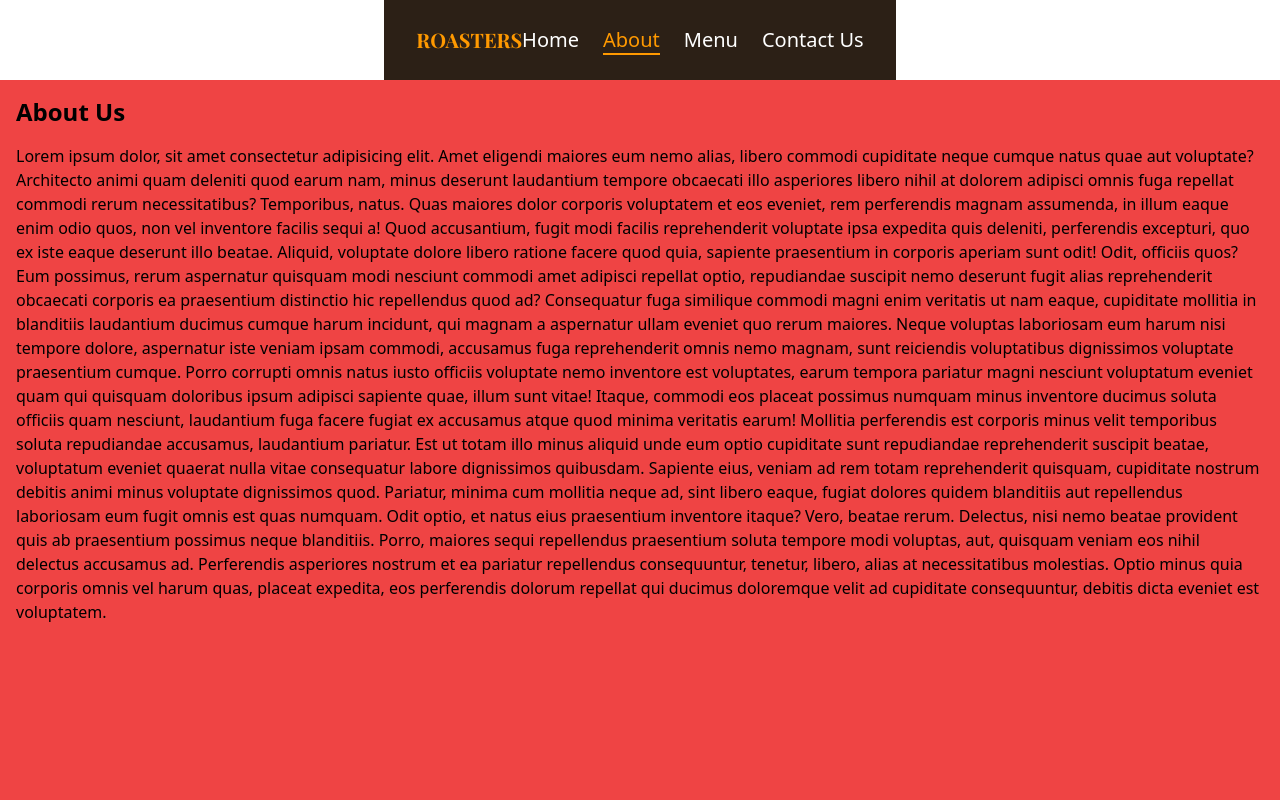
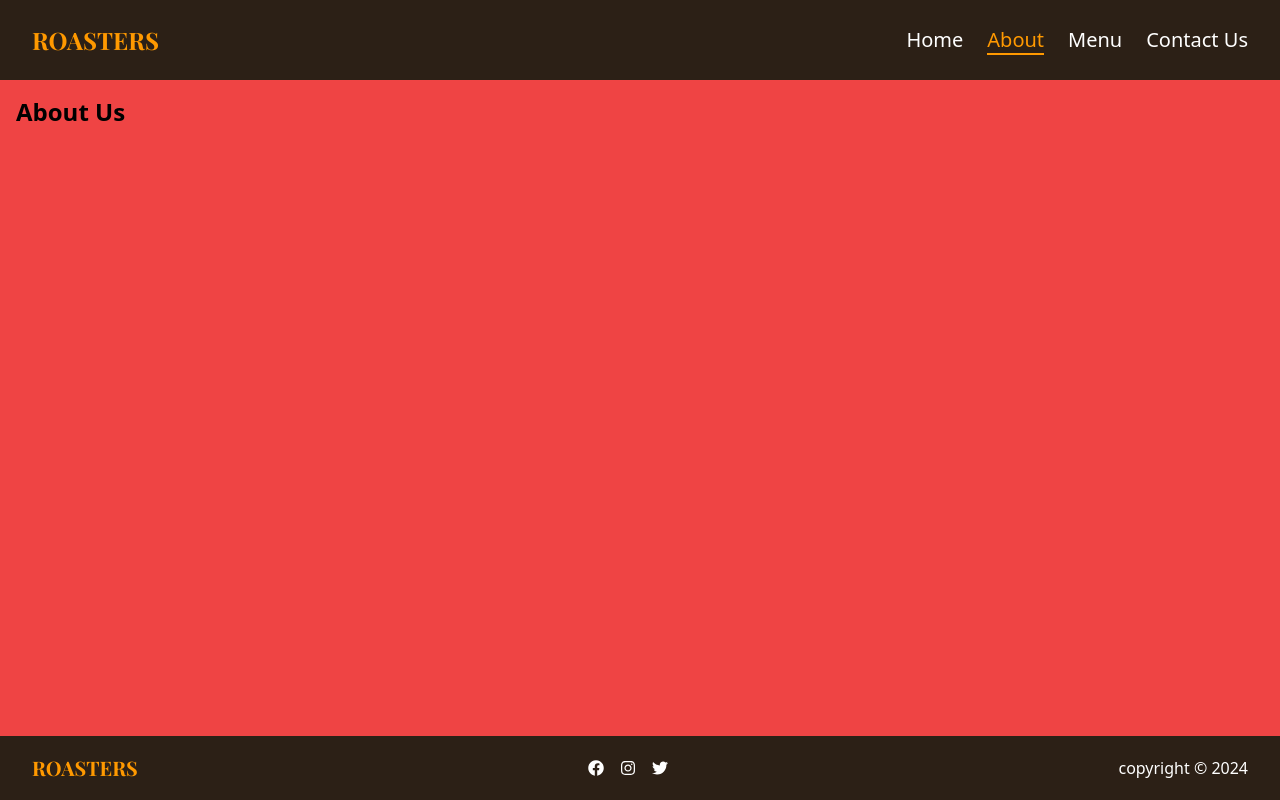
Before and after one commit to OlgaMinaievaWebDev/coffee-shop, a React (Vite) app: page /about in a window 1280 px wide. Built offline with nearby package versions, Linux system fonts and the light colour scheme.

Commit message:
Footer added

```diff
--- a/src/components/About.jsx
+++ b/src/components/About.jsx
@@ -2,52 +2,6 @@ function About() {
   return (
     <div className="p-4">
       <h1 className="text-2xl font-bold">About Us</h1>
-      <p className="mt-4">
-        Lorem ipsum dolor, sit amet consectetur adipisicing elit. Amet eligendi
-        maiores eum nemo alias, libero commodi cupiditate neque cumque natus
-        quae aut voluptate? Architecto animi quam deleniti quod earum nam, minus
-        deserunt laudantium tempore obcaecati illo asperiores libero nihil at
-        dolorem adipisci omnis fuga repellat commodi rerum necessitatibus?
-        Temporibus, natus. Quas maiores dolor corporis voluptatem et eos
-        eveniet, rem perferendis magnam assumenda, in illum eaque enim odio
-        quos, non vel inventore facilis sequi a! Quod accusantium, fugit modi
-        facilis reprehenderit voluptate ipsa expedita quis deleniti, perferendis
-        excepturi, quo ex iste eaque deserunt illo beatae. Aliquid, voluptate
-        dolore libero ratione facere quod quia, sapiente praesentium in corporis
-        aperiam sunt odit! Odit, officiis quos? Eum possimus, rerum aspernatur
-        quisquam modi nesciunt commodi amet adipisci repellat optio, repudiandae
-        suscipit nemo deserunt fugit alias reprehenderit obcaecati corporis ea
-        praesentium distinctio hic repellendus quod ad? Consequatur fuga
-        similique commodi magni enim veritatis ut nam eaque, cupiditate mollitia
-        in blanditiis laudantium ducimus cumque harum incidunt, qui magnam a
-        aspernatur ullam eveniet quo rerum maiores. Neque voluptas laboriosam
-        eum harum nisi tempore dolore, aspernatur iste veniam ipsam commodi,
-        accusamus fuga reprehenderit omnis nemo magnam, sunt reiciendis
-        voluptatibus dignissimos voluptate praesentium cumque. Porro corrupti
-        omnis natus iusto officiis voluptate nemo inventore est voluptates,
-        earum tempora pariatur magni nesciunt voluptatum eveniet quam qui
-        quisquam doloribus ipsum adipisci sapiente quae, illum sunt vitae!
-        Itaque, commodi eos placeat possimus numquam minus inventore ducimus
-        soluta officiis quam nesciunt, laudantium fuga facere fugiat ex
-        accusamus atque quod minima veritatis earum! Mollitia perferendis est
-        corporis minus velit temporibus soluta repudiandae accusamus, laudantium
-        pariatur. Est ut totam illo minus aliquid unde eum optio cupiditate sunt
-        repudiandae reprehenderit suscipit beatae, voluptatum eveniet quaerat
-        nulla vitae consequatur labore dignissimos quibusdam. Sapiente eius,
-        veniam ad rem totam reprehenderit quisquam, cupiditate nostrum debitis
-        animi minus voluptate dignissimos quod. Pariatur, minima cum mollitia
-        neque ad, sint libero eaque, fugiat dolores quidem blanditiis aut
-        repellendus laboriosam eum fugit omnis est quas numquam. Odit optio, et
-        natus eius praesentium inventore itaque? Vero, beatae rerum. Delectus,
-        nisi nemo beatae provident quis ab praesentium possimus neque
-        blanditiis. Porro, maiores sequi repellendus praesentium soluta tempore
-        modi voluptas, aut, quisquam veniam eos nihil delectus accusamus ad.
-        Perferendis asperiores nostrum et ea pariatur repellendus consequuntur,
-        tenetur, libero, alias at necessitatibus molestias. Optio minus quia
-        corporis omnis vel harum quas, placeat expedita, eos perferendis dolorum
-        repellat qui ducimus doloremque velit ad cupiditate consequuntur,
-        debitis dicta eveniet est voluptatem.
-      </p>
     </div>
   );
 }
--- /dev/null
+++ b/src/components/Footer.jsx
@@ -0,0 +1,15 @@
+import { FaFacebook, FaInstagram, FaTwitter } from "react-icons/fa";
+
+function Footer() {
+  return (
+    <footer className="flex items-center justify-between px-4 w-full md:px-8 h-16 bg-darkBrown text-white">
+      <h1 className="text-xl font-bold font-heading text-orange">ROASTERS</h1>
+      <div className="flex gap-4">
+        <FaFacebook /> <FaInstagram /> <FaTwitter />
+      </div>
+      <p> copyright © 2024</p>
+    </footer>
+  );
+}
+
+export default Footer;
--- a/src/components/Header.jsx
+++ b/src/components/Header.jsx
@@ -10,8 +10,8 @@ function Header() {
   };
 
   return (
-    <header className="flex items-center justify-between px-4 mx-auto lg:max-w-auto md:px-8 h-20 bg-darkBrown text-white">
-      <h1 className="text-xl font-bold font-heading text-orange">ROASTERS</h1>
+    <header className="flex items-center justify-between px-4 w-full md:px-8 h-20 bg-darkBrown text-white">
+      <h1 className="text-2xl font-bold font-heading text-orange">ROASTERS</h1>
       <div className="md:hidden">
         <button
           className="p-2 text-white rounded-md outline-none focus:border-orange-dark focus:border"
--- a/src/ui/AppLayout.jsx
+++ b/src/ui/AppLayout.jsx
@@ -1,5 +1,6 @@
 import { Outlet } from "react-router-dom";
 import Header from "../components/Header";
+import Footer from "../components/Footer";
 
 function AppLayout() {
   return (
@@ -8,6 +9,7 @@ function AppLayout() {
       <main className="flex-1 bg-red-500">
         <Outlet />
       </main>
+      <Footer />
     </div>
   );
 }
--- a/src/ui/Home.jsx
+++ b/src/ui/Home.jsx
@@ -1,5 +1,7 @@
 import Menu from "../components/Menu";
+import About from "../components/About";
 import Button from "./Button";
+import Contact from "../components/Contact";
 
 function HeroSection() {
   return (
@@ -19,8 +21,14 @@ function HeroSection() {
           <Button type="secondary">Learn More</Button>
         </div>
       </section>
-      <section id="menu">
+      <section>
         <Menu />
+      </section>
+      <section>
+        <About />
+      </section>
+      <section>
+        <Contact />
       </section>
     </div>
   );
```
